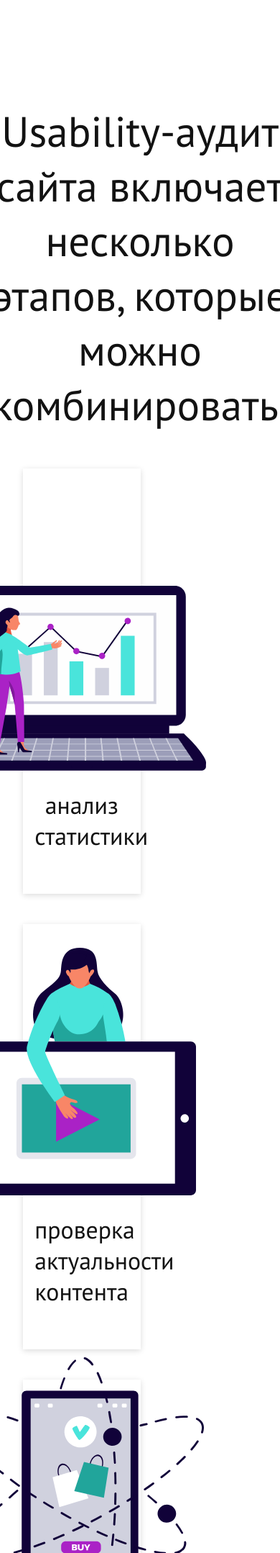
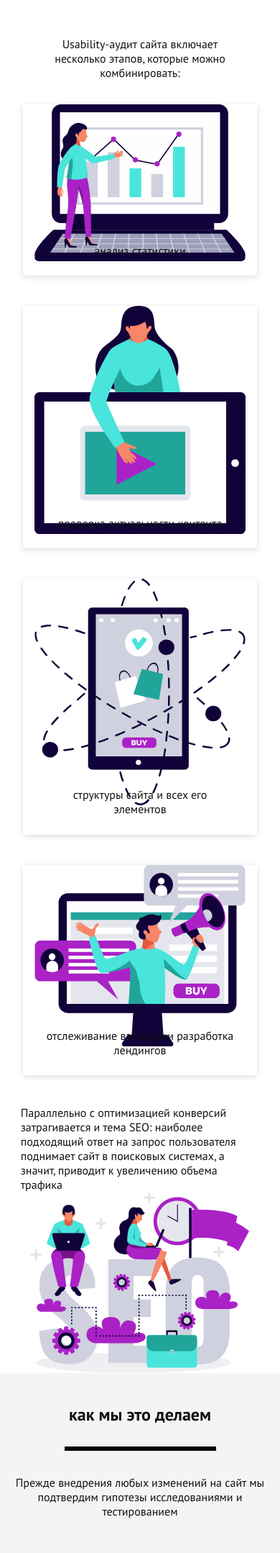
Before and after one commit to kstdbrv/reactLab, a Django app: page /internet-marketing/usability/ in a window 390 px wide; the page is wider, and only the part inside the window is pictured. Shown: the part 1797-3955 px from the top of that part at 72% size. Run offline with Django 3.2, Linux system fonts and the light colour scheme; data that the repository does not hold is empty.

Commit message:
contacts, bots, usability mobile add

```diff
--- a/RUSALMA/static/css/usability_style.css
+++ b/RUSALMA/static/css/usability_style.css
@@ -123,7 +123,7 @@ footer {
 
 .card {
     width: 47.8%;
-    height: 70vh;
+
     margin: 0 1vh 5vh 1vh;
     box-shadow: 0px 2px 8px rgba(0, 0, 0, 0.14);
     display: flex;
@@ -213,7 +213,8 @@ footer {
     font-size: 5vh;
     text-align: center;
     color: #FFFFFF;
-    width: 85%;
+    margin-bottom: 8vh;
+    width: 70%;
 }
 .text > h2{
     font-style: normal;
@@ -302,3 +303,76 @@ footer {
     font-weight: 600;
     font-style: bold;
 }
+
+@media screen and (max-width: 480px){
+    .short-description>span {
+        width: 90%;
+    }
+    .short-description {
+        font-size: 16px;
+    }
+    .discription > h2 {
+        font-size: 24px;
+        text-align: center;
+        width: 90%;
+    }
+    .discription > p {
+        font-size: 16px;
+        width: 70%;
+    }
+    .images> h3 {
+        font-size: 16px;
+        text-align: center;
+        margin-top: 9vh;
+        margin-bottom: 4vh;
+    }
+    .card {
+        width: 95.8%;
+    }
+    .card > object{
+        width: 90%;
+    }
+    .card > p {
+        font-size: 16px;
+        width: 80%;
+        margin-bottom: 3vh;
+        margin-top: -3vh;
+    }
+    .seo {
+        flex-direction: column;
+    }
+    .seo > p {
+        width: 98%;
+        font-size: 16px;
+    }
+    .seo > object{
+        width:90%
+    }
+    .section_seo {
+        padding-bottom: 0vh;
+    }
+    .who_work > h2 {
+        font-size: 24px;
+        padding-top: 5vh;
+    }
+    .who_work > h3 {
+        font-size: 16px;
+        width: 90%;
+        margin-bottom: 6vh;
+    }
+    .border-black {
+        margin-bottom: 4vh;
+    }
+    .text > p {
+        font-size: 16px;
+        margin-bottom: 8vh;
+        width: 90%;
+    }
+    .text > h2 {
+        font-size: 16px;
+        width: 90%;
+    }
+    .text {
+        min-height: 47vh;
+    }
+  }
```
Also changed, not shown: RUSALMA/static/css/chat-bot_style.css (+104 -13 lines), RUSALMA/static/css/contacts_style.css (+13 -2 lines).
